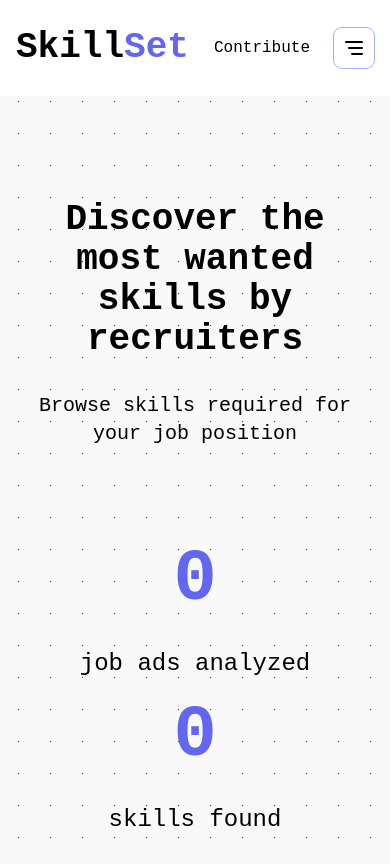
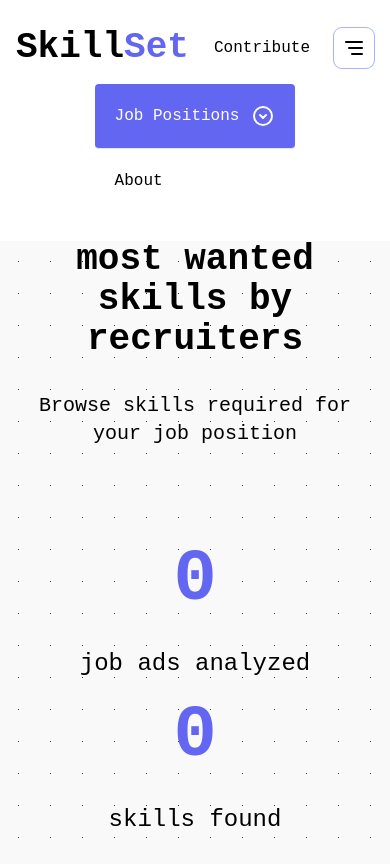
Before and after one commit to zituoguan/skillsets.tech, a React (Vite) app: page / in a window 390 px wide. Both pictures are taken after a click on the button 354 px from the left and 48 px from the top of the page. Shown: the top 864 px of the page. Built offline with nearby package versions, Linux system fonts and the light colour scheme; no server answers.

Commit message:
refactor: modify navbar state

```diff
--- a/src/components/Navbar.tsx
+++ b/src/components/Navbar.tsx
@@ -5,6 +5,7 @@
     const location = useLocation();
     const [buttonText, setButtonText] = useState("Job Positions");
     const [isDropdownOpen, setIsDropdownOpen] = useState(false);
+    const [isNavbarOpen, setIsNavbarOpen] = useState(false);
     const dropdownRef = useRef<HTMLDivElement>(null);
     const buttonRef = useRef<HTMLButtonElement>(null);
 
@@ -50,13 +51,25 @@
         if (isDropdownOpen && dropdownRef.current && buttonRef.current) {
             const buttonRect = buttonRef.current.getBoundingClientRect();
             dropdownRef.current.style.top = `${buttonRect.bottom}px`;
-            dropdownRef.current.style.left = `${buttonRect.left + buttonRect.width / 2}px`;
-            dropdownRef.current.style.transform = 'translateX(-50%)';
+
+            if (window.innerWidth < 768) {
+                dropdownRef.current.style.left = `50%`;
+                dropdownRef.current.style.transform = `translateX(-50%)`;
+            } else {
+                dropdownRef.current.style.left = `${
+                    buttonRect.left + buttonRect.width / 2
+                }px`;
+                dropdownRef.current.style.transform = `translateX(-50%)`;
+            }
         }
     }, [isDropdownOpen]);
 
     const toggleDropdown = () => {
         setIsDropdownOpen(!isDropdownOpen);
+    };
+
+    const toggleNavbar = () => {
+        setIsNavbarOpen(!isNavbarOpen);
     };
 
     return (
@@ -75,10 +88,9 @@
                         Contribute
                     </p>
                     <button
-                        data-collapse-toggle="mega-menu"
                         type="button"
                         className="inline-flex items-center p-2 w-10 h-10 justify-center text-sm text-black rounded-lg md:hidden focus:outline-none focus:ring-1 focus:ring-indigo-300"
-                        aria-controls="mega-menu"
+                        onClick={toggleNavbar}
                     >
                         <img
                             src="/assets/icons/menu.svg"
@@ -89,17 +101,17 @@
                 </div>
                 <div
                     id="mega-menu"
-                    className={`items-center justify-between ${
-                        isDropdownOpen ? "flex" : "hidden"
+                    className={`items-center justify-center ${
+                        isNavbarOpen ? "flex" : "hidden"
                     } w-full md:flex md:w-auto md:order-1`}
                 >
                     <ul className="flex flex-col mt-4 font-medium md:flex-row md:mt-0 md:space-x-8 rtl:space-x-reverse">
-                        <li>
+                        <li className="md:flex md:items-center md:justify-center w-full">
                             <button
                                 id="mega-menu-dropdown-button"
                                 ref={buttonRef}
                                 data-dropdown-toggle="mega-menu-dropdown"
-                                className="flex items-center justify-between w-full p-5 rounded font-medium text-white border-b bg-indigo-500 relative"
+                                className="flex items-center justify-between w-full md:w-auto p-5 rounded font-medium text-white border-b bg-indigo-500 relative"
                                 onClick={toggleDropdown}
                                 aria-expanded={
                                     isDropdownOpen ? "true" : "false"
@@ -118,7 +130,7 @@
                                 className={`absolute z-10 grid ${
                                     isDropdownOpen ? "block" : "hidden"
                                 } max-w-screen-md grid-cols-2 text-md bg-white border border-gray-100 rounded-lg shadow-md md:grid-cols-3`}
-                                style={{ minWidth: "300px" }} // Ensuring minimum width for dropdown
+                                style={{ minWidth: "300px" }}
                             >
                                 <div className="p-10">
                                     <ul className="space-y-7">
```
